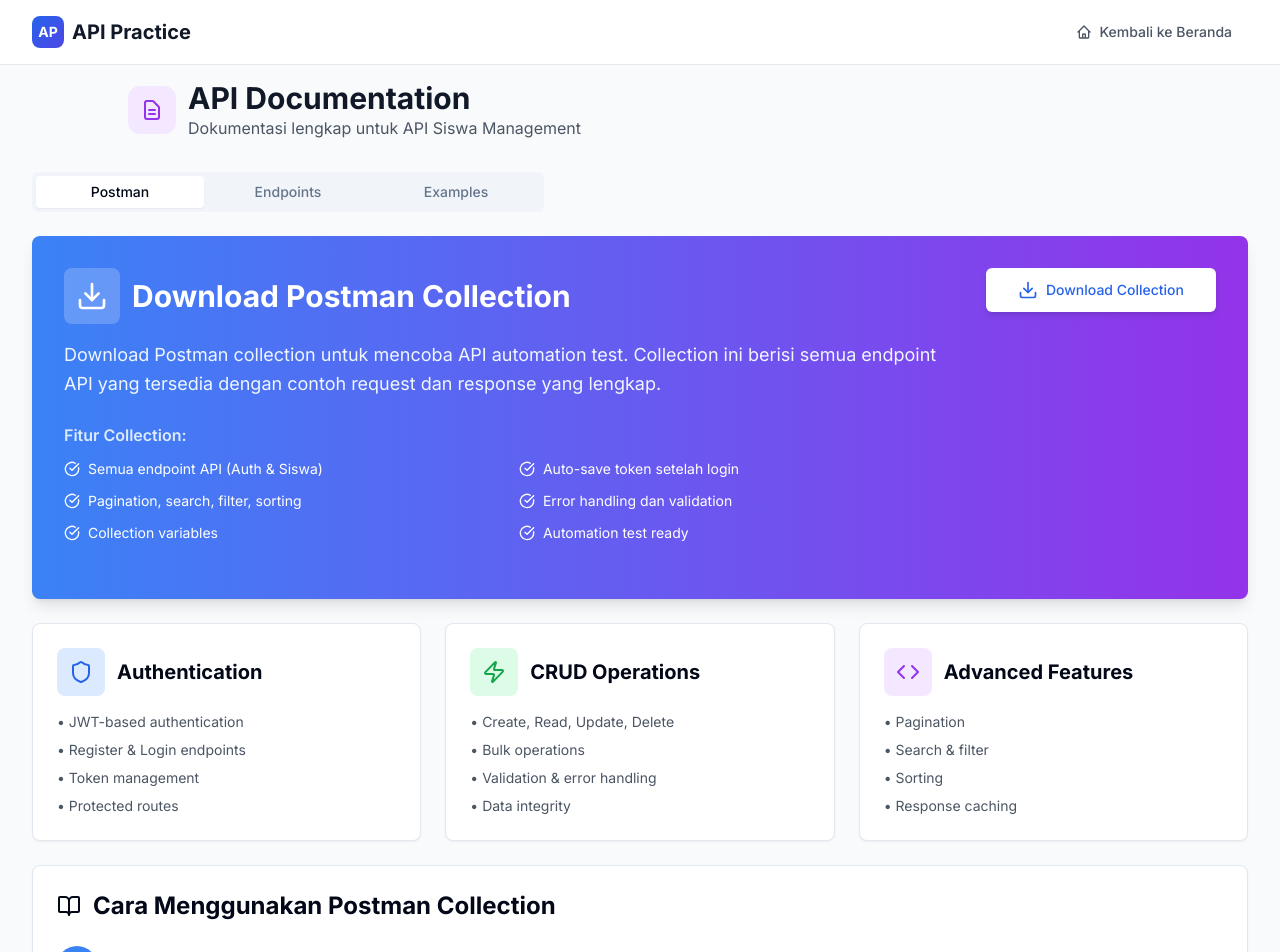
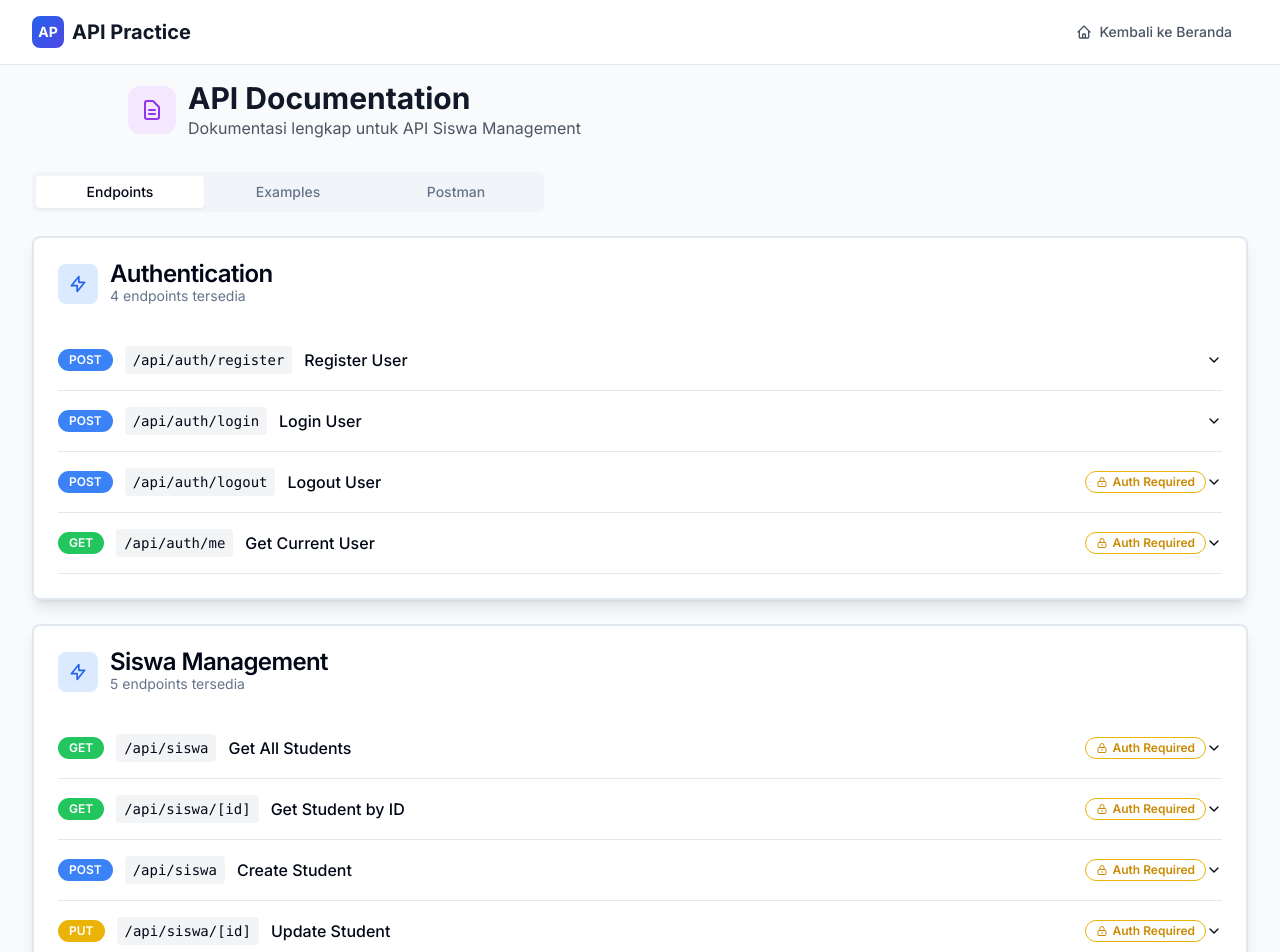
Before and after one commit to rizqifauzan/api_practice, a Next.js app: page /api-docs in a window 1280 px wide. Shown: the top 952 px of the page. Built offline with nearby package versions, Linux system fonts and the light colour scheme.

Commit message:
fix(api-docs): update default tab value and reorder tabs for better navigation

```diff
--- a/src/app/api-docs/page.tsx
+++ b/src/app/api-docs/page.tsx
@@ -110,11 +110,11 @@
           </div>
         </div>
 
-        <Tabs defaultValue="postman" className="space-y-6">
+        <Tabs defaultValue="endpoints" className="space-y-6">
           <TabsList className="grid w-full max-w-lg grid-cols-3">
-            <TabsTrigger value="postman">Postman</TabsTrigger>
             <TabsTrigger value="endpoints">Endpoints</TabsTrigger>
             <TabsTrigger value="examples">Examples</TabsTrigger>
+            <TabsTrigger value="postman">Postman</TabsTrigger>
           </TabsList>
 
           <TabsContent value="postman" className="space-y-6">
```
